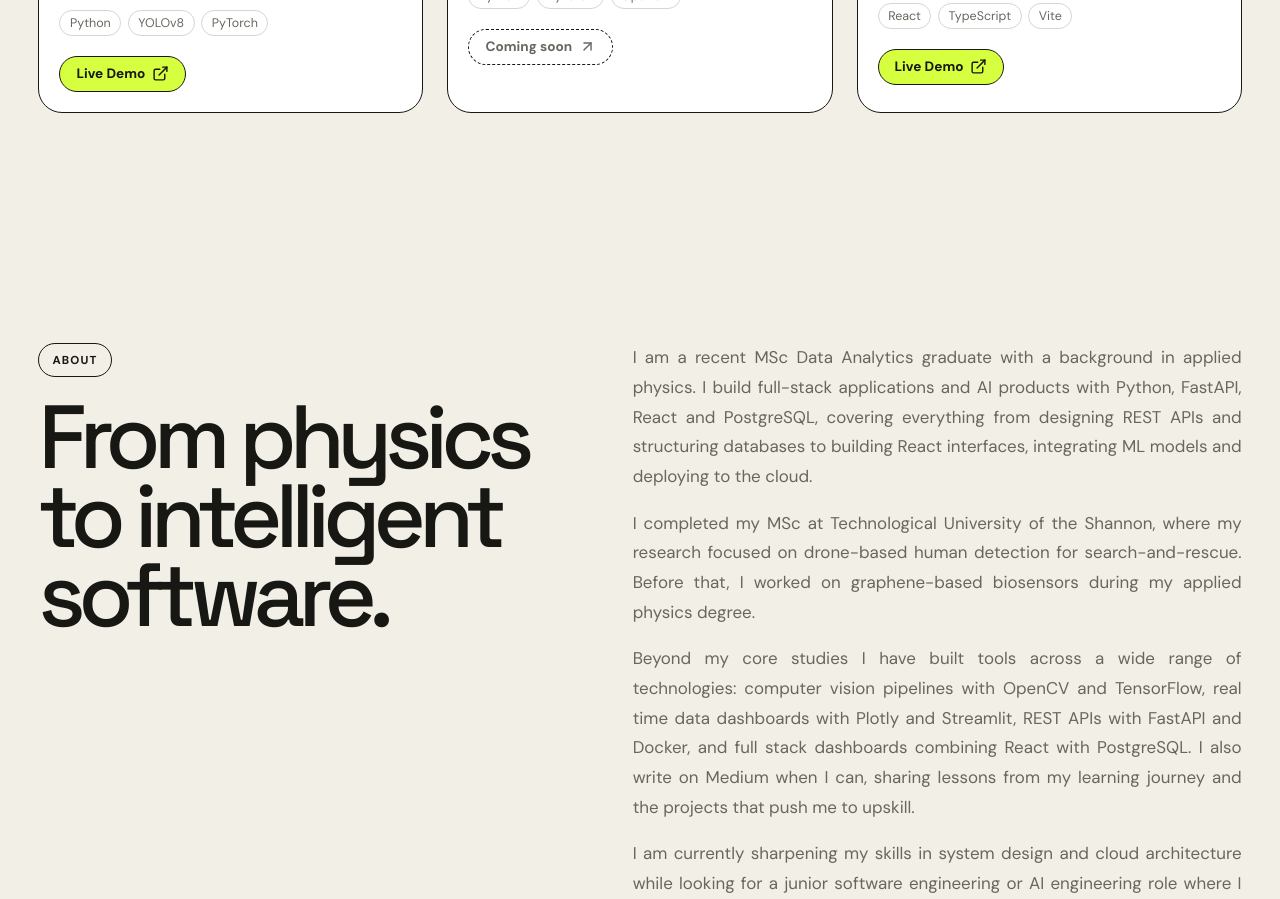
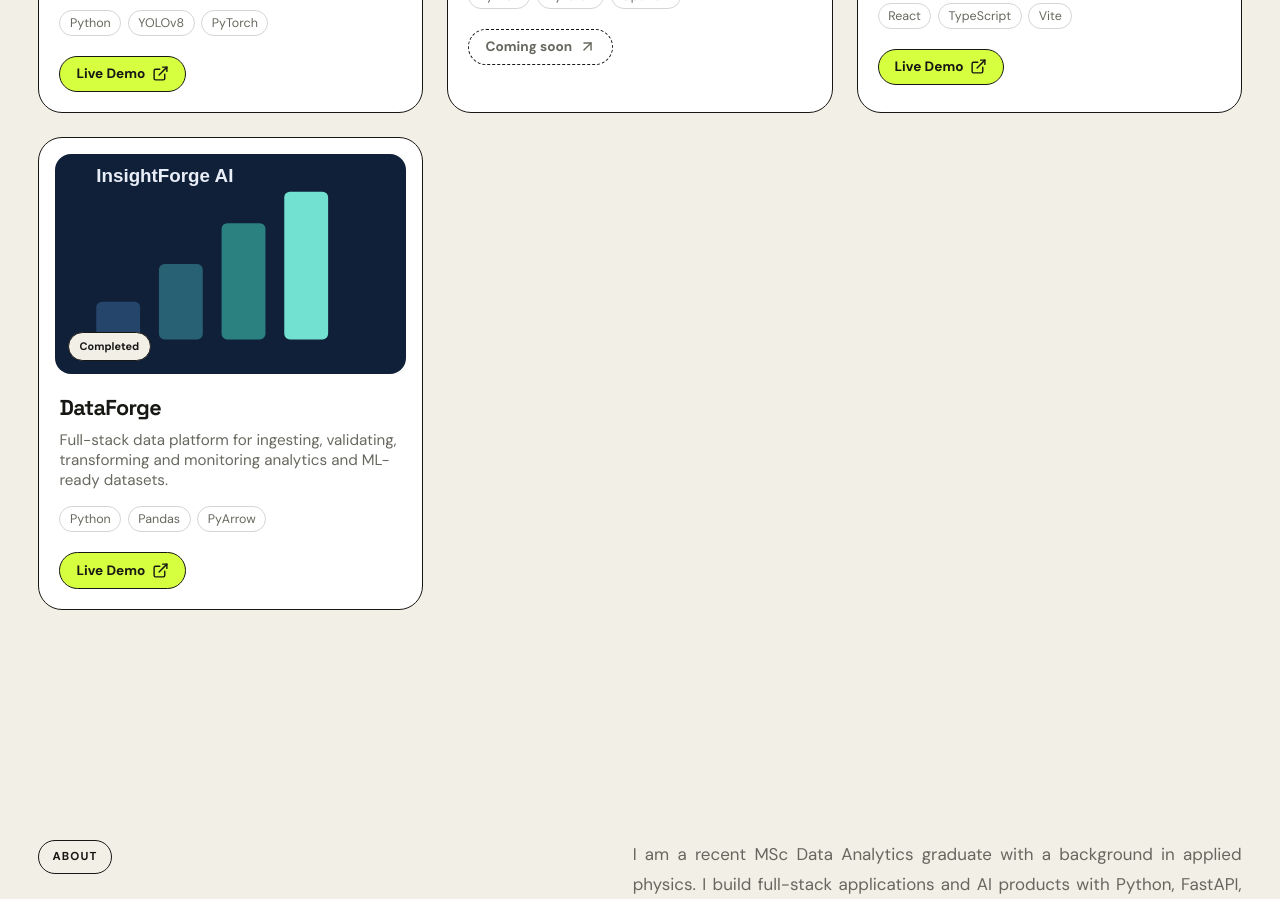
Before and after one commit to alymkarim/alya-portfolio, a React (Vite) app: page /contact in a window 1280 px wide. Shown: the part 2160-3059 px from the top of the page. Built offline with nearby package versions, Linux system fonts and the light colour scheme.

Commit message:
changes to data infrastructure desc

```diff
--- a/src/data/projects.ts
+++ b/src/data/projects.ts
@@ -663,34 +663,72 @@ export const projects: Project[] = [
   },
   {
     id: "data-infrastructure",
-    title: "Data Infrastructure for AI Systems",
-    year: "2025",
-    status: "In progress",
+    title: "DataForge",
+    year: "2026",
+    status: "Completed",
+    featured: true,
     category: ["Data", "Software"],
+
     shortDescription:
-      "Cloud-ready ETL pipelines for machine-learning and analytics workflows.",
+      "Full-stack data platform for ingesting, validating, transforming and monitoring analytics and ML-ready datasets.",
+
     description:
-      "A data-engineering project exploring ingestion, transformation, validation and monitoring for scalable analytics systems.",
-    role: "Data engineer",
-    technologies: ["Python", "Apache Spark", "Databricks", "Snowflake", "Azure"],
+      "DataForge is a production-inspired data engineering platform that processes raw datasets through Bronze, Silver and Gold layers, validates data quality, quarantines invalid records, generates analytics and ML-ready features, and exposes pipeline observability through a React dashboard and FastAPI API.",
+
+    role: "Data Engineer / Full-Stack Developer",
+
+    technologies: [
+      "Python",
+      "Pandas",
+      "PyArrow",
+      "FastAPI",
+      "Apache Spark",
+      "PySpark",
+      "Databricks",
+      "Delta Lake",
+      "React",
+      "TypeScript",
+      "Vite",
+      "Recharts",
+      "Docker",
+      "Vercel",
+      "Render",
+    ],
+
     image: "/project-images/analytics.svg",
+
+    github: "https://github.com/alymkarim/dataforge",
+
+    demo: "https://dataforge-ashen.vercel.app/",
+
     problem:
-      "Build reliable data movement and transformation workflows that can support analytics and model training.",
+      "Build a reliable and observable data platform that can ingest raw datasets, enforce data quality, support scalable transformation workflows and produce analytics and machine-learning-ready outputs.",
+
     highlights: [
-      "ETL pipeline design",
-      "Distributed processing",
-      "Data validation",
-      "Cloud architecture",
+      "Bronze, Silver and Gold data architecture",
+      "Data validation and quarantine workflows",
+      "FastAPI dataset upload, profiling and pipeline execution",
+      "React and TypeScript observability dashboard",
+      "Pipeline run history, lineage and quality monitoring",
+      "ML-ready customer and product feature generation",
+      "PySpark and Delta Lake processing with Databricks",
+      "Dockerized backend with Vercel and Render deployment",
     ],
+
     challenges: [
-      "Maintaining data quality across stages",
-      "Designing observable pipelines",
-      "Handling large datasets efficiently",
+      "Maintaining data quality across pipeline stages",
+      "Handling duplicate and invalid records without losing lineage",
+      "Designing reusable processing for large datasets",
+      "Connecting a deployed React frontend to a containerized FastAPI backend",
+      "Supporting both local Pandas processing and distributed Spark workflows",
     ],
+
     lessons: [
-      "Reliable AI depends on reliable data systems",
-      "Pipeline failures need traceable logs and metrics",
-      "Validation should happen at every boundary",
+      "Reliable AI systems depend on reliable data infrastructure",
+      "Validation and observability should exist at every pipeline boundary",
+      "Quarantining invalid records is safer than silently discarding them",
+      "Local and distributed processing paths should share the same data architecture",
+      "Deployment architecture matters as much as transformation logic",
     ],
   },
   {
```
